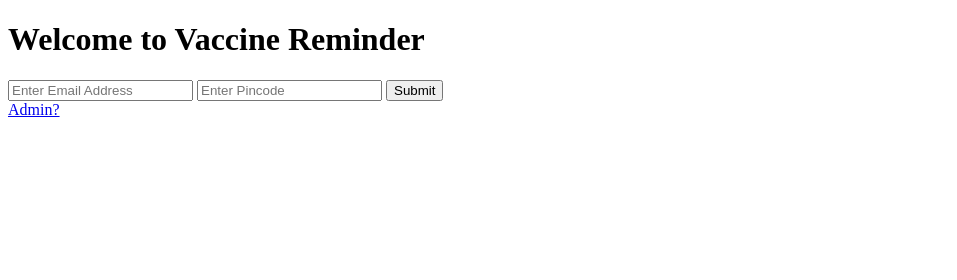
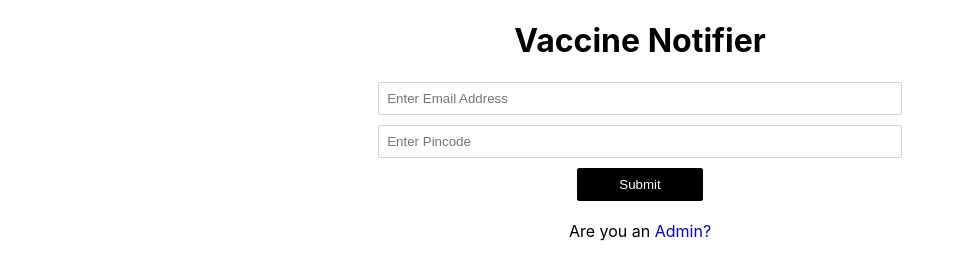
Before and after one commit to DGamer007/COVID-Vaccine-Notifier, a website: page public/client.html in a window 1280 px wide. Shown: the whole page, without its empty margins (0-957 px from the left). Drawn offline with Linux system fonts and the light colour scheme; files that its build step writes are made by us from their sources.

Commit message:
Added Css

```diff
--- /dev/null
+++ b/public/admin.css
@@ -0,0 +1,28 @@
+body{
+    text-align: center;
+    font-family: -apple-system, BlinkMacSystemFont, 'Segoe UI', Roboto, Oxygen, Ubuntu, Cantarell, 'Open Sans', 'Helvetica Neue', sans-serif;
+}
+
+form{
+    display: flex;
+    flex-direction: column;
+    align-items: center;
+    row-gap: 10px;
+}
+
+input{
+    min-width: 40%;
+    max-width: 75%;
+    padding: 8px;
+    border: 1px solid lightgray;
+    border-radius: 2px;
+}
+
+button{
+    min-width: 10%;
+    padding: 8px;
+    border: 1px solid black;
+    border-radius: 2px;
+    background-color: black;
+    color: white;
+}
--- /dev/null
+++ b/public/client.css
@@ -0,0 +1,33 @@
+body{
+    text-align: center;
+    font-family: -apple-system, BlinkMacSystemFont, 'Segoe UI', Roboto, Oxygen, Ubuntu, Cantarell, 'Open Sans', 'Helvetica Neue', sans-serif;
+}
+
+form{
+    display: flex;
+    flex-direction: column;
+    align-items: center;
+    row-gap: 10px;
+    margin-bottom: 20px;
+}
+
+input{
+    min-width: 40%;
+    max-width: 75%;
+    padding: 8px;
+    border: 1px solid lightgray;
+    border-radius: 2px;
+}
+
+button{
+    min-width: 10%;
+    padding: 8px;
+    border: 1px solid black;
+    border-radius: 2px;
+    background-color: black;
+    color: white;
+}
+
+a{
+    text-decoration: none;
+}
--- a/public/client.html
+++ b/public/client.html
@@ -5,19 +5,20 @@
     <meta charset="UTF-8">
     <meta http-equiv="X-UA-Compatible" content="IE=edge">
     <meta name="viewport" content="width=device-width, initial-scale=1.0">
-    <title>Vaccine Reminder</title>
+    <link rel="stylesheet" href="/static/client.css">
+    <title>Home | Vaccine Notifier</title>
 </head>
 
 <body>
-    <h1>Welcome to Vaccine Reminder</h1>
+    <h1>Vaccine Notifier</h1>
 
     <form action="" method="POST">
-        <input type="email" name="email" id="email" placeholder="Enter Email Address" required>
-        <input type="text" name="pincode" id="pincode" placeholder="Enter Pincode" required>
+        <input type="email" name="email" id="email" autocomplete="off" placeholder="Enter Email Address" required>
+        <input type="text" name="pincode" id="pincode" autocomplete="off" placeholder="Enter Pincode" required>
         <button type="submit">Submit</button>
     </form>
 
-    <a href="/admin">Admin?</a>
+    <p>Are you an <a href="/admin">Admin?</a></p>
 </body>
 
 </html>
```
Also changed, not shown: public/admin.html (+6 -5 lines).
